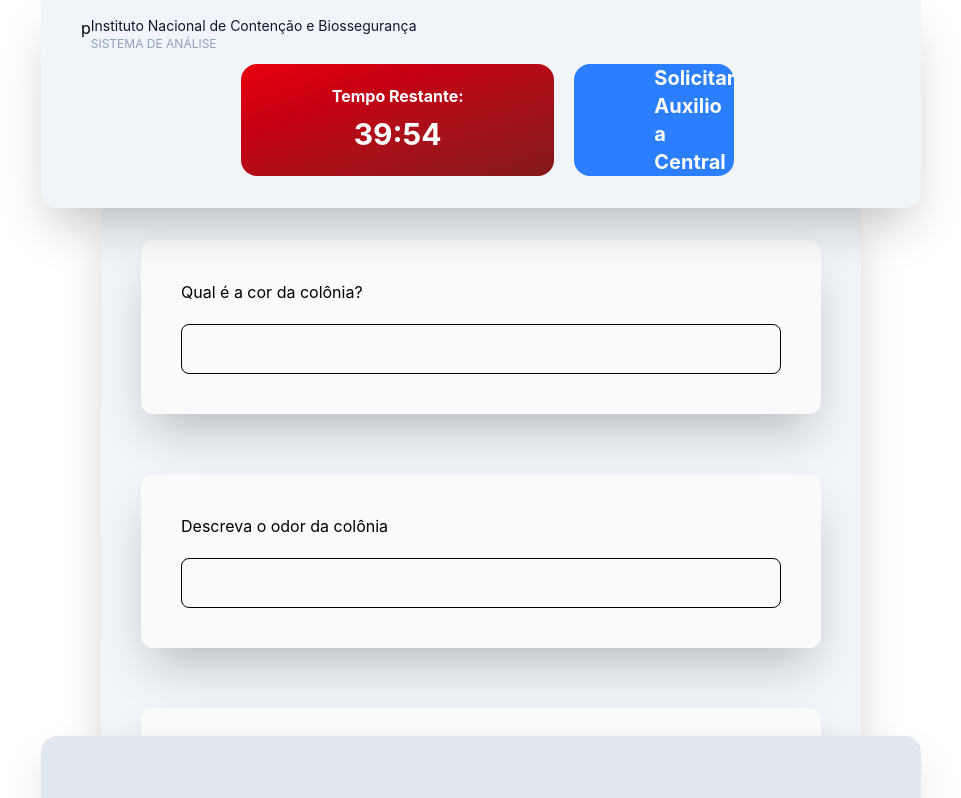
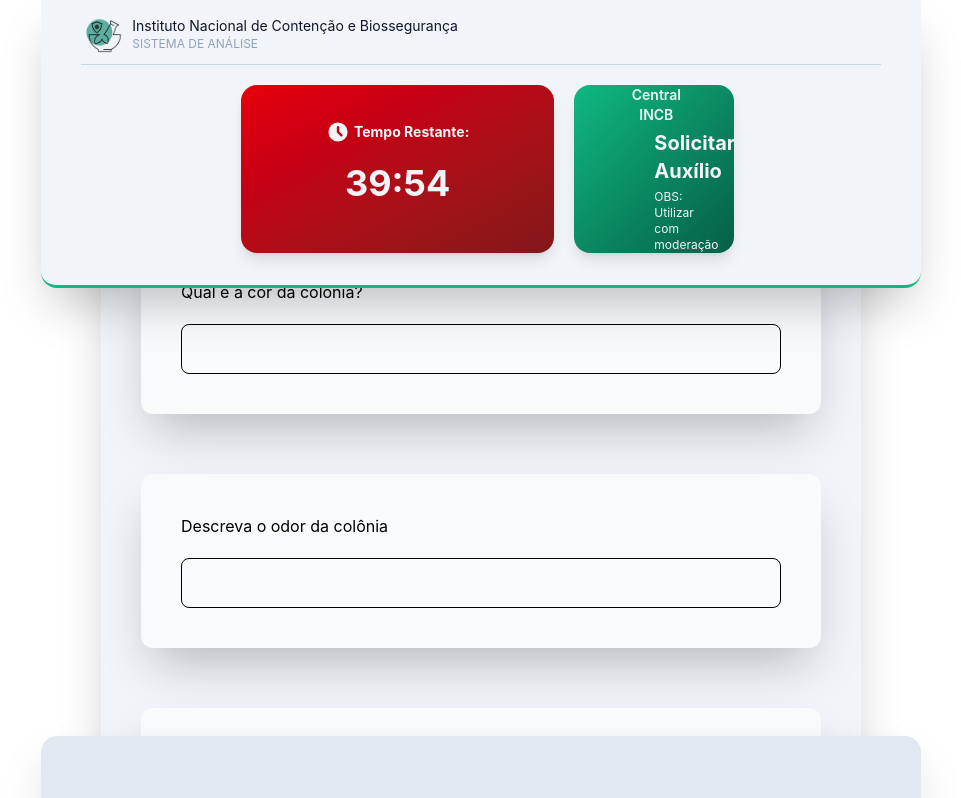
Before and after one commit to marcellolee03/lab-enigma-v2, a React (Vite) app: page / in a window 1280 px wide. Shown: the top 798 px of the page, without its empty margins (159-1120 px from the left). Built offline with nearby package versions, Linux system fonts and the light colour scheme.

Commit message:
feat(topbar/): topbar styling

```diff
--- a/src/components/icons/UserIcon.tsx
+++ b/src/components/icons/UserIcon.tsx
@@ -2,7 +2,7 @@ interface UserIconProps {
   className?: string;
 }
 
-export default function UserIcon({ className = "w-6 h-6" }: UserIconProps) {
+export default function UserIcon({ className = "w-5 h-5" }: UserIconProps) {
   return (
     <svg className={className} fill="none" stroke="currentColor" viewBox="0 0 24 24">
       <path strokeLinecap="round" strokeLinejoin="round" strokeWidth={2} d="M16 7a4 4 0 11-8 0 4 4 0 018 0zM12 14a7 7 0 00-7 7h14a7 7 0 00-7-7z" />
--- a/src/components/topbar/AskHelpButton.tsx
+++ /dev/null
@@ -1,13 +0,0 @@
-import { useTimerContext } from "../../context/TimerContext"
-
-export default function AskHelpButton() {
-  const { applyPenalty } = useTimerContext()
-  return (
-    <button
-      className="bg-blue-500 rounded-2xl text-white px-20 text-xl font-bold"
-      onClick={() => applyPenalty(5 * 60)}
-    >
-      Solicitar Auxilio a Central
-    </button>
-  )
-}
--- a/src/components/topbar/Topbar.tsx
+++ b/src/components/topbar/Topbar.tsx
@@ -1,14 +1,13 @@
-import AskHelpButton from "./AskHelpButton";
-import Header from "./Header";
-import Timer from "./Timer";
+import AskHelpButton from "./pieces/AskHelpButton";
+import Header from "./pieces/Header";
+import Timer from "./pieces/Timer";
 
 export default function Topbar() {
   return (
     <>
-
-      <div className="fixed top-0 inset-x-0 z-50 mx-50 rounded-b-2xl shadow-2xl bg-slate-100 px-10 pb-8 pt-4 gap-5">
+      <div className="fixed top-0 inset-x-0 z-50 mx-50 rounded-b-2xl shadow-2xl bg-slate-100 px-10 pb-8 pt-4 gap-5 border-b-3 border-(--main-green)">
         <Header />
-        <div className="grid grid-cols-3 gap-5 px-40">
+        <div className="grid grid-cols-3 gap-5 px-40 pt-2">
           <Timer />
           <AskHelpButton />
         </div>
--- /dev/null
+++ b/src/components/topbar/pieces/AskHelpButton.tsx
@@ -0,0 +1,21 @@
+import { useTimerContext } from "../../../context/TimerContext"
+import { UserIcon } from "../../icons"
+
+export default function AskHelpButton() {
+  const { applyPenalty } = useTimerContext()
+  return (
+    <button
+      className="bg-linear-to-br from-(--main-green) to-(--main-green-dark) shadow-lg cursor-pointer rounded-2xl text-slate-100 px-20 ease-in-out duration-300 transition-all hover:scale-102 hover:shadow-xl active:scale-99"
+      onClick={() => applyPenalty(5 * 60)}
+    >
+      <div className="flex flex-col gap-1">
+        <div className="flex items-center justify-center gap-1">
+          <UserIcon />
+          <p className="text-sm font-semibold">Central INCB</p>
+        </div>
+        <p className="font-bold text-xl">Solicitar Auxílio</p>
+        <p className="text-xs text-slate-100">OBS: Utilizar com moderação</p>
+      </div>
+    </button>
+  )
+}
--- a/src/components/topbar/Header.tsx
+++ b/src/components/topbar/pieces/Header.tsx
@@ -1,18 +1,16 @@
+import main_logo from "../../../assets/main_logo.png"
+
 export default function Header(){
+
   return (
-    <div className="flex mb-3">
-      <div className="flex">
-        <div>
-          p
-        </div>
+    <div className="flex mb-3 border-b border-slate-300 pb-2">
+      <div className="flex gap-2">
+        <img src={main_logo} className="w-auto h-10" />
         <div>
           <p className="text-slate-900 text-sm">Instituto Nacional de Contenção e Biossegurança</p>
           <p className="text-slate-400 text-xs">SISTEMA DE ANÁLISE</p>
         </div>
       </div>
-
-      <div className="flex ml-auto">
-      </div>
     </div>
   )
 }
--- a/src/components/topbar/Timer.tsx
+++ b/src/components/topbar/pieces/Timer.tsx
@@ -1,4 +1,5 @@
-import { useTimerContext } from "../../context/TimerContext";
+import { useTimerContext } from "../../../context/TimerContext";
+import { ClockIcon } from "../../icons";
 
 export default function Timer() {
   const { getRemainingTime } = useTimerContext();
@@ -15,11 +16,12 @@ export default function Timer() {
   const formattedTime = formatTime(remainingSeconds);
 
   return (
-    <div className="rounded-2xl col-span-2 p-5 bg-linear-to-br from-red-600 to-red-900 text-white font-bold text-center grid grid-cols-1 gap-1">
-      <div>
-        <p>Tempo Restante:</p>
+    <div className="rounded-2xl shadow-lg col-span-2 p-5 bg-linear-to-br from-red-600 to-red-900 text-slate-100 font-bold text-center grid grid-cols-1 gap-1">
+      <div className="flex items-center justify-center gap-1">
+        <ClockIcon />
+        <p className="text-sm">Tempo Restante:</p>
       </div>
-      <p className="text-3xl">{formattedTime}</p>
+      <p className="text-4xl">{formattedTime}</p>
     </div>
   )
 }
--- a/src/index.css
+++ b/src/index.css
@@ -1 +1,7 @@
 @import "tailwindcss";
+
+:root {
+    --main-green: #10B981;
+    --main-green-light: #DCFCE7;
+    --main-green-dark: #065F46;
+}
```
Also changed, not shown: src/assets/main_logo.png (added).
